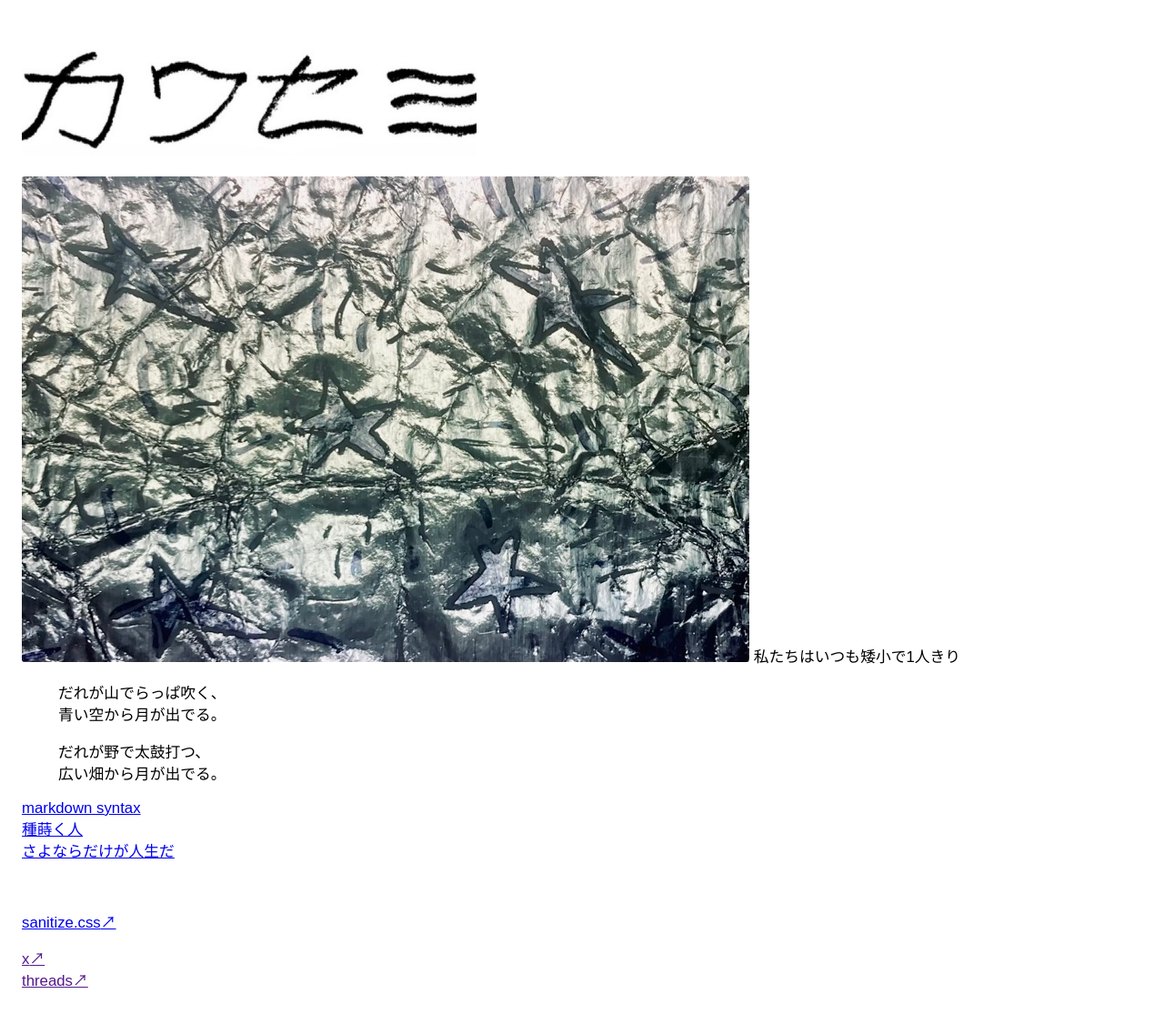
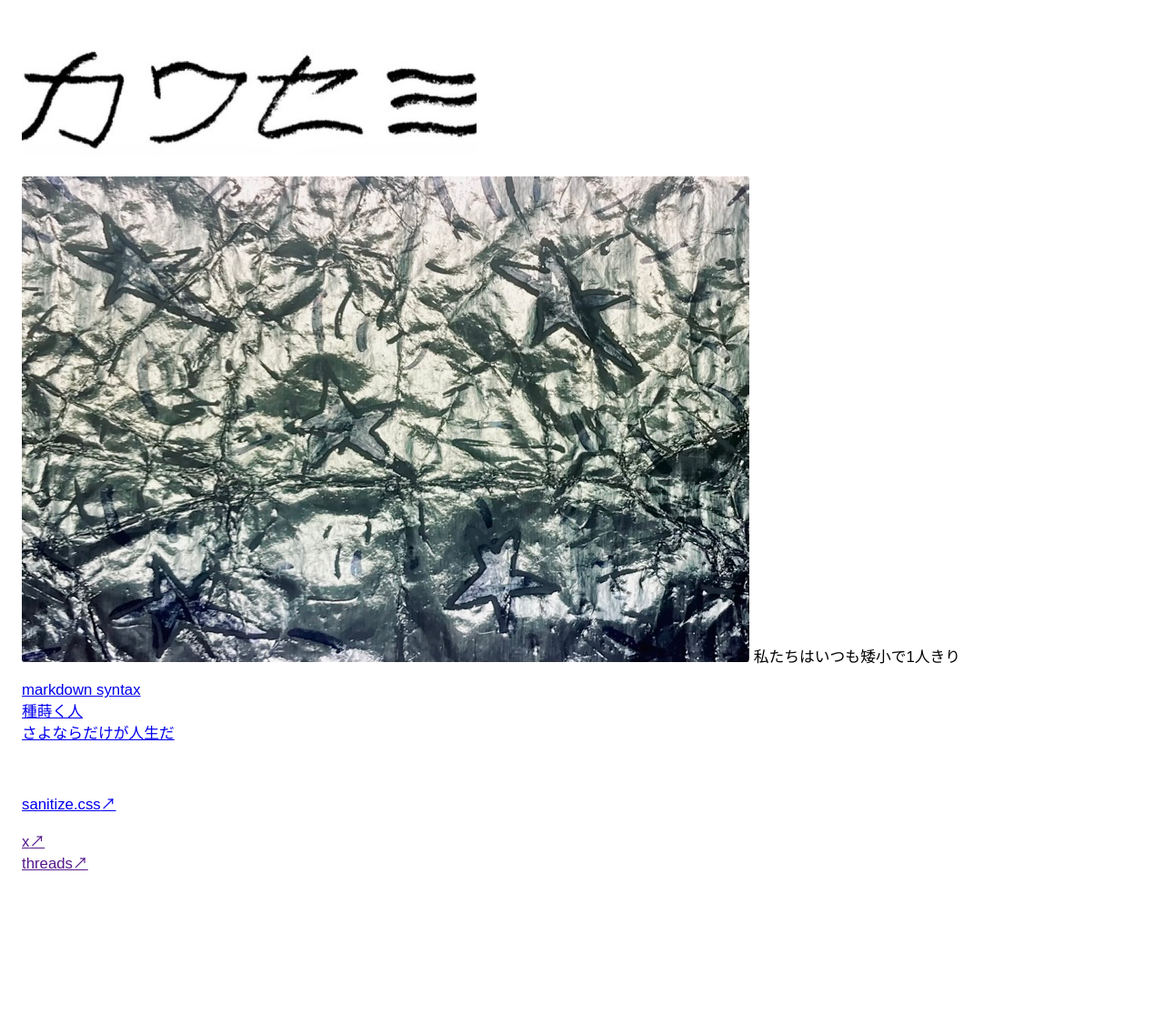
Before and after one commit to nn-iii/nn-iii.github.io, a Jekyll site: the page built from index.md, in a window 1280 px wide. Shown: the whole page at 91% size. Built offline with Jekyll 4.4.1, drawn with Linux system fonts in a browser that asks for light colours; after the commit the page ends 1008 px from its top, so only the background shows below that.

Commit message:
index.md を更新

```diff
--- a/index.md
+++ b/index.md
@@ -2,9 +2,3 @@
 layout: home
 title: Home
 ---
-
->だれが山でらっぱ吹く、
-青い空から月が出でる。
->
->だれが野で太鼓打つ、
-広い畑から月が出でる。
```
